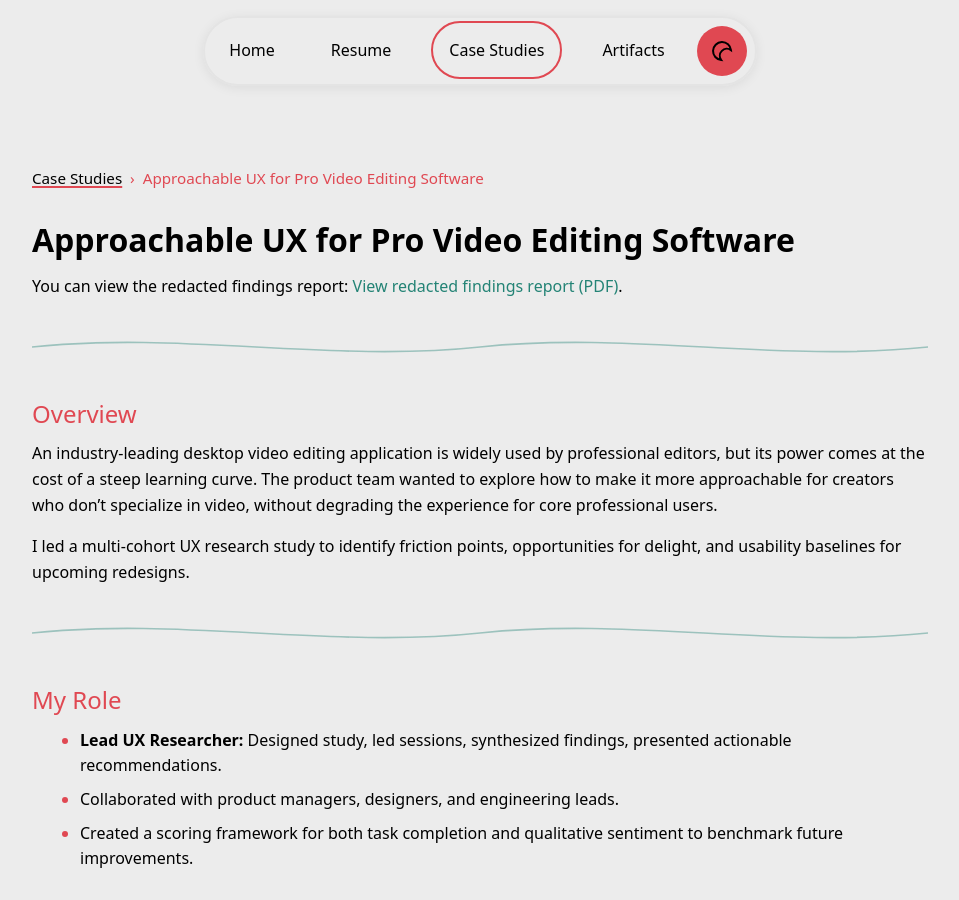
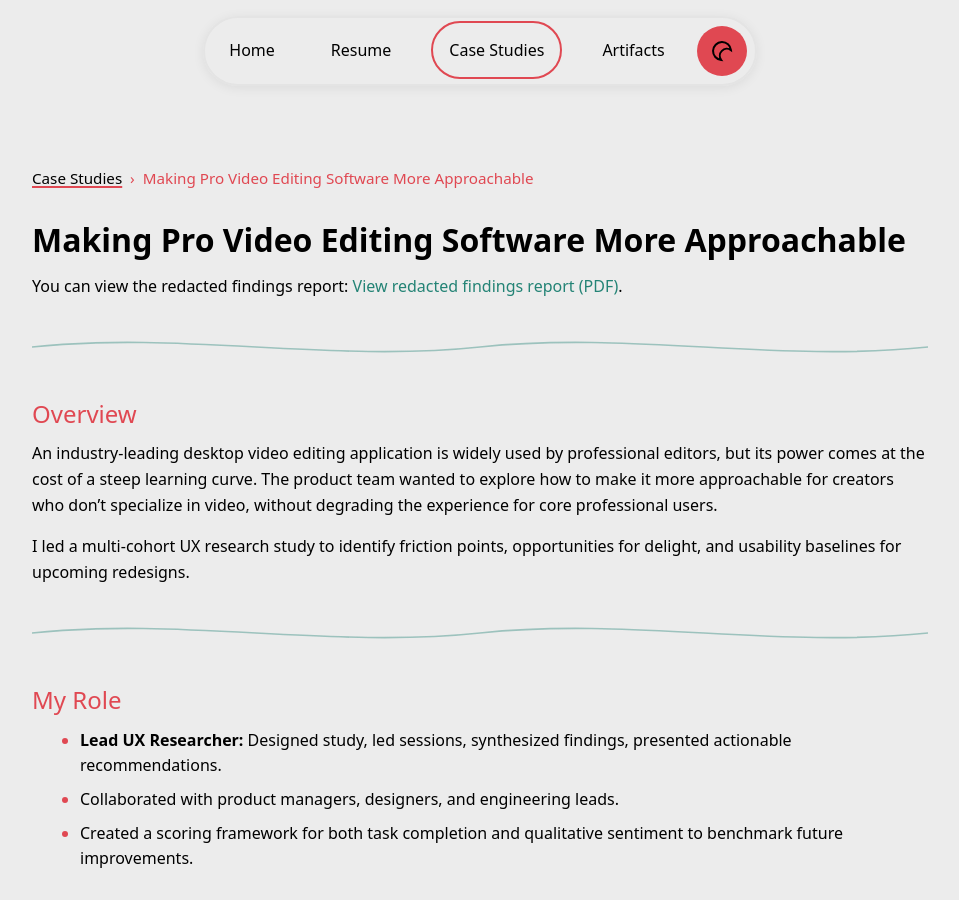
Before and after one commit to singhams/portfolio, a Jekyll site: the page built from _case_studies/approachable-ux.md, in a window 1280 px wide and 900 px high. Shown: the whole window, without its empty margins (160-1119 px from the left). Built offline with Jekyll 4.4.1, drawn with Linux system fonts in a browser that asks for light colours.

Commit message:
Update approachable-ux.md
edit title and excerpt

```diff
--- a/_case_studies/approachable-ux.md
+++ b/_case_studies/approachable-ux.md
@@ -1,8 +1,8 @@
 ---
 layout: article
 tags: [UX Research, Usability Study]
-title: Approachable UX for Pro Video Editing Software
-excerpt: I led a multi-cohort UX research study to identify friction points, opportunities for delight, and usability baselines for upcoming redesigns.
+title: Making Pro Video Editing Software More Approachable
+excerpt: I led a multi-cohort UX research study with non-professional video editors to identify friction points, opportunities for delight, and usability baselines for upcoming redesigns.
 image: /assets/images/artifacts/thumb/approachable.webp
 featured: true
 ---
```
